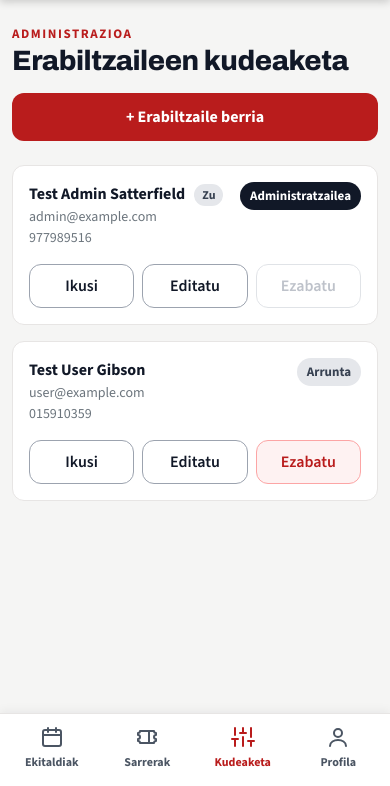
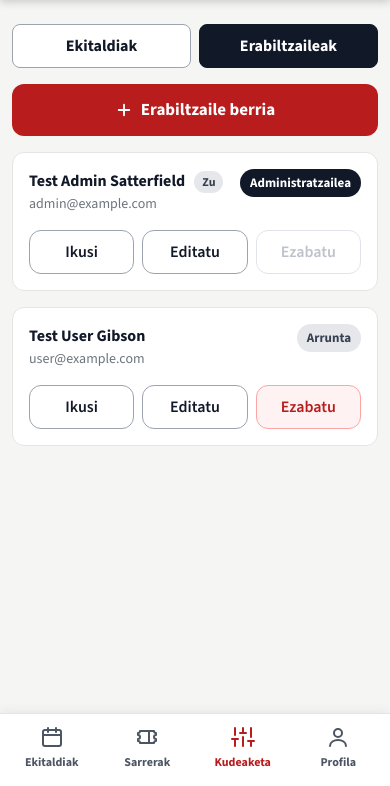
Before and after one commit to andoniprieto/STINGER, a Laravel app: page /admin/erabiltzaileak in a window 390 px wide. Shown: the part 58-844 px from the top of the page. Run offline with Laravel 12, Linux system fonts and the light colour scheme; a user stored in the database is signed in; data comes from the database, SQL or seed files in the repository.

Commit message:
Erabiltzaileen kudeaketa mugikorrerako egokituta

```diff
--- a/APP/resources/views/front-end/admin/erabiltzaileak/index.blade.php
+++ b/APP/resources/views/front-end/admin/erabiltzaileak/index.blade.php
@@ -1,8 +1,15 @@
 @extends('front-end.layout')
 @section('content')
-<div class="container orria py-5">
+<div class="container orria py-4 py-md-5">
 
-    <div class="d-flex flex-wrap justify-content-between align-items-center gap-3 mb-4">
+    {{-- Mugikorra: Ekitaldiak / Erabiltzaileak fitxak (prototipoa) --}}
+    <div class="row g-2 mb-3 d-md-none">
+        <div class="col-6"><a href="{{ url('/admin/ekitaldiak') }}" class="btn fitxa w-100">Ekitaldiak</a></div>
+        <div class="col-6"><a href="{{ route('front-end.admin.erabiltzaileak.index') }}" class="btn fitxa aktiboa w-100">Erabiltzaileak</a></div>
+    </div>
+
+    {{-- Mugikorrean ez da izenburua erakusten (prototipoa) --}}
+    <div class="d-none d-md-flex flex-wrap justify-content-between align-items-center gap-3 mb-4">
         <div>
             <div class="goiburua gorria text-uppercase">Administrazioa</div>
             <h1 class="mb-0">Erabiltzaileen kudeaketa</h1>
@@ -16,6 +23,12 @@
     @if (session('error'))
         <div class="alert alert-danger" role="alert">{{ session('error') }}</div>
     @endif
+
+    {{-- Mugikorra: botoi handia --}}
+    <a href="{{ route('front-end.admin.erabiltzaileak.create') }}" class="btn btn-gorria w-100 berria-mugikorra d-flex d-md-none mb-3">
+        <svg width="18" height="18" viewBox="0 0 24 24" fill="none" stroke="currentColor" stroke-width="2.5" stroke-linecap="round"><path d="M12 5v14"></path><path d="M5 12h14"></path></svg>
+        Erabiltzaile berria
+    </a>
 
     @if ($erabiltzaileak->isEmpty())
         <div class="hutsik p-4 text-center">Oraindik ez dago erabiltzailerik.</div>
@@ -34,7 +47,6 @@
                                 @endif
                             </span>
                             <span class="small text-secondary text-truncate">{{ $u->email }}</span>
-                            <span class="small text-secondary">{{ $u->telefonoa }}</span>
                         </div>
                         <span class="flex-shrink-0">@include('front-end.admin.erabiltzaileak.partials.rola', ['rola' => $u->rola])</span>
                     </div>
```
